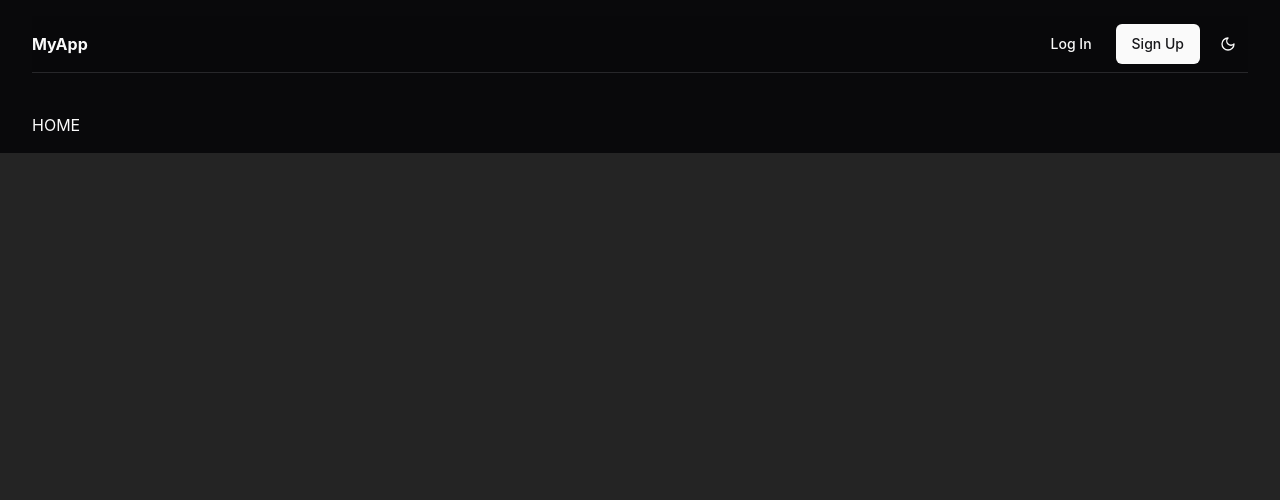
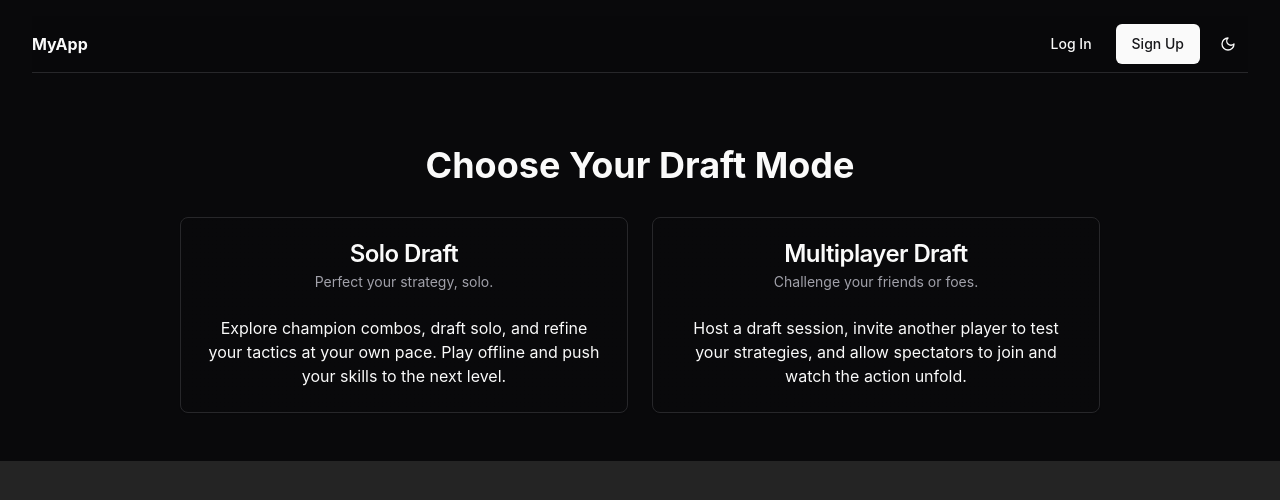
Before and after one commit to nDr3K/LolDraftSimulatorWebsite, a React (Vite) app: page / in a window 1280 px wide. Shown: the top 500 px of the page. Built offline with nearby package versions, Linux system fonts and the light colour scheme.

Commit message:
[ADD] Home component with page selection

```diff
--- a/src/App.tsx
+++ b/src/App.tsx
@@ -5,6 +5,7 @@
 } from "react-router-dom";
 import './App.css'
 import MenuBar from "./components/menu-bar"
+import Home from "./pages/Home/Home";
 
 const router = createBrowserRouter([
   {
@@ -13,7 +14,7 @@
     children: [
       {
         path: "/",
-        element: <div>HOME</div>,
+        element: <Home />,
       },
       {
         path: "/login",
--- /dev/null
+++ b/src/components/ui/card.tsx
@@ -0,0 +1,79 @@
+import * as React from "react"
+
+import { cn } from "@/lib/utils"
+
+const Card = React.forwardRef<
+  HTMLDivElement,
+  React.HTMLAttributes<HTMLDivElement>
+>(({ className, ...props }, ref) => (
+  <div
+    ref={ref}
+    className={cn(
+      "rounded-lg border bg-card text-card-foreground shadow-sm",
+      className
+    )}
+    {...props}
+  />
+))
+Card.displayName = "Card"
+
+const CardHeader = React.forwardRef<
+  HTMLDivElement,
+  React.HTMLAttributes<HTMLDivElement>
+>(({ className, ...props }, ref) => (
+  <div
+    ref={ref}
+    className={cn("flex flex-col space-y-1.5 p-6", className)}
+    {...props}
+  />
+))
+CardHeader.displayName = "CardHeader"
+
+const CardTitle = React.forwardRef<
+  HTMLDivElement,
+  React.HTMLAttributes<HTMLDivElement>
+>(({ className, ...props }, ref) => (
+  <div
+    ref={ref}
+    className={cn(
+      "text-2xl font-semibold leading-none tracking-tight",
+      className
+    )}
+    {...props}
+  />
+))
+CardTitle.displayName = "CardTitle"
+
+const CardDescription = React.forwardRef<
+  HTMLDivElement,
+  React.HTMLAttributes<HTMLDivElement>
+>(({ className, ...props }, ref) => (
+  <div
+    ref={ref}
+    className={cn("text-sm text-muted-foreground", className)}
+    {...props}
+  />
+))
+CardDescription.displayName = "CardDescription"
+
+const CardContent = React.forwardRef<
+  HTMLDivElement,
+  React.HTMLAttributes<HTMLDivElement>
+>(({ className, ...props }, ref) => (
+  <div ref={ref} className={cn("p-6 pt-0", className)} {...props} />
+))
+CardContent.displayName = "CardContent"
+
+const CardFooter = React.forwardRef<
+  HTMLDivElement,
+  React.HTMLAttributes<HTMLDivElement>
+>(({ className, ...props }, ref) => (
+  <div
+    ref={ref}
+    className={cn("flex items-center p-6 pt-0", className)}
+    {...props}
+  />
+))
+CardFooter.displayName = "CardFooter"
+
+export { Card, CardHeader, CardFooter, CardTitle, CardDescription, CardContent }
--- /dev/null
+++ b/src/pages/Home/Home.tsx
@@ -0,0 +1,34 @@
+import { Link } from "react-router-dom";
+import { Card, CardContent, CardDescription, CardHeader, CardTitle } from "@/components/ui/card"
+
+export default function Home() {
+  return (
+    <div className="container mx-auto px-4 py-8">
+      <h1 className="text-4xl font-bold text-center mb-8">Choose Your Draft Mode</h1>
+      <div className="flex flex-wrap justify-center gap-6">
+        <Link to={`/draft`} className="group w-full sm:w-[calc(50%-12px)] max-w-md">
+          <Card className="h-full transition-all duration-300 ease-in-out hover:border-primary hover:shadow-lg bg-gradient-to-br from-background to-background hover:from-primary/5 hover:to-background">
+            <CardHeader className="text-center">
+              <CardTitle className="group-hover:text-primary transition-colors duration-300">Solo Draft</CardTitle>
+              <CardDescription>Perfect your strategy, solo.</CardDescription>
+            </CardHeader>
+            <CardContent className="text-center">
+              <p className="relative z-10">Explore champion combos, draft solo, and refine your tactics at your own pace. Play offline and push your skills to the next level.</p>
+            </CardContent>
+          </Card>
+        </Link>
+        <Link to={`/draft`} className="group w-full sm:w-[calc(50%-12px)] max-w-md">
+          <Card className="h-full transition-all duration-300 ease-in-out hover:border-primary hover:shadow-lg bg-gradient-to-br from-background to-background hover:from-primary/5 hover:to-background">
+            <CardHeader className="text-center">
+              <CardTitle className="group-hover:text-primary transition-colors duration-300">Multiplayer Draft</CardTitle>
+              <CardDescription>Challenge your friends or foes.</CardDescription>
+            </CardHeader>
+            <CardContent className="text-center">
+              <p className="relative z-10">Host a draft session, invite another player to test your strategies, and allow spectators to join and watch the action unfold.</p>
+            </CardContent>
+          </Card>
+        </Link>
+      </div>
+    </div>
+  )
+}
```
